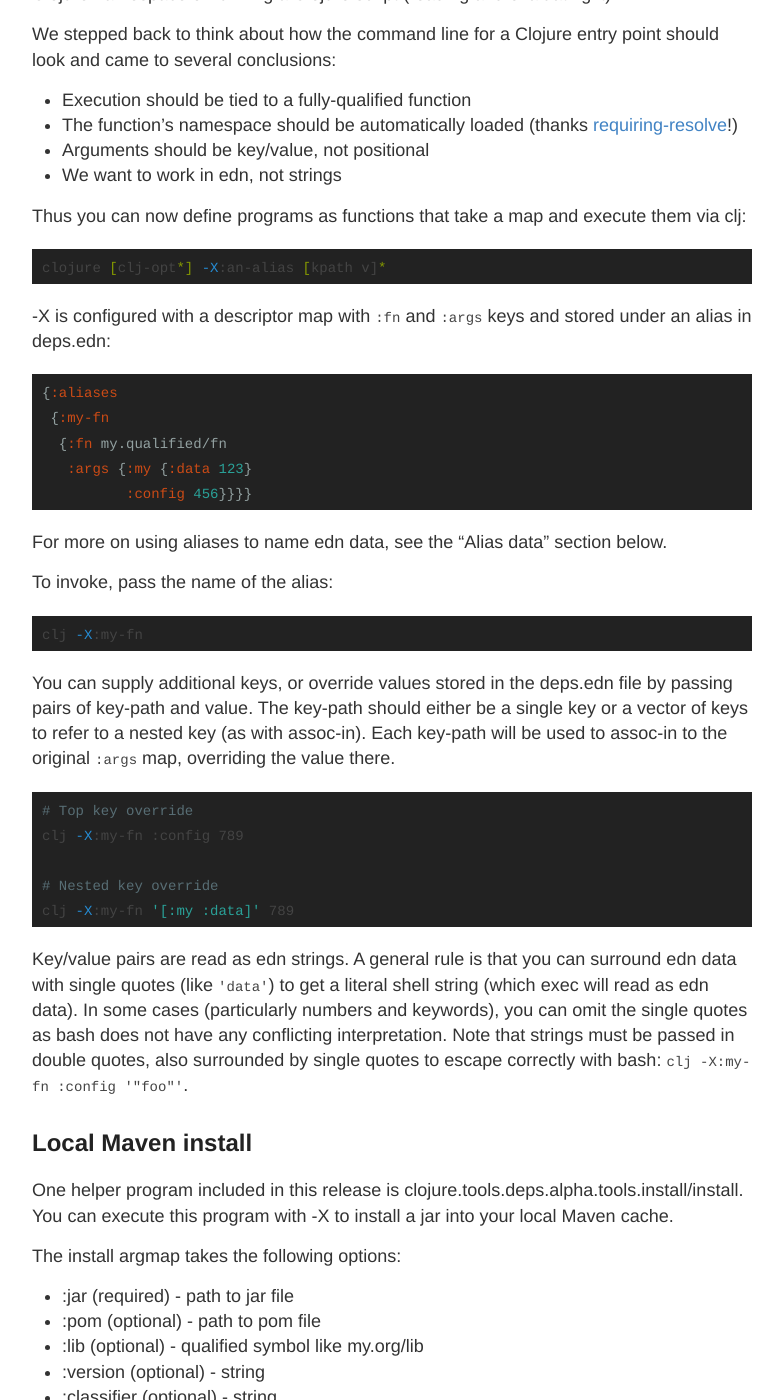
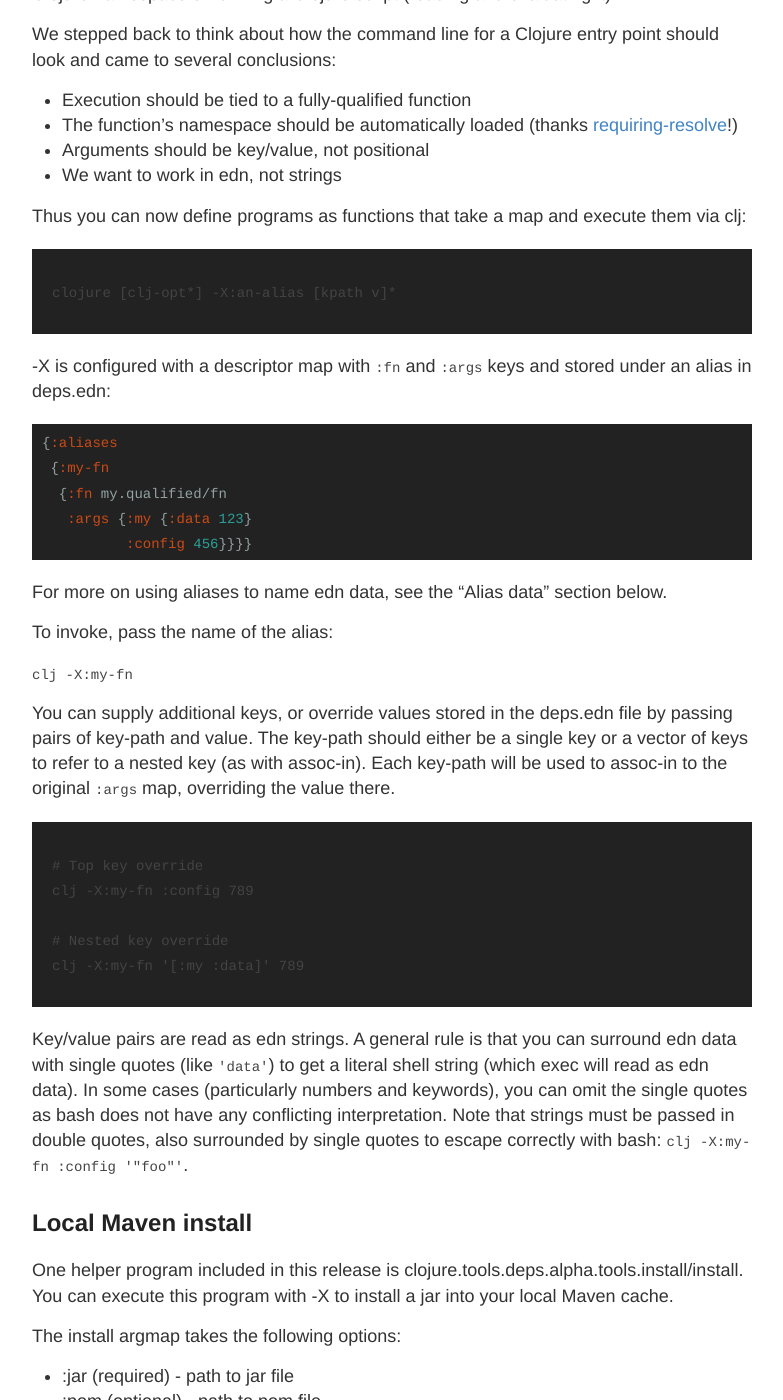
Before and after one commit to insideclojure/insideclojure.github.io, a Jekyll site: the page built from _posts/2020-07-28-clj-exec.md, in a window 1280 px wide and 1400 px high, scrolled down 682 px. Shown: the whole window, without its empty margins (248-1031 px from the left). Built offline with Jekyll 4.4.1, drawn with Linux system fonts in a browser that asks for light colours; some of the changed text lies outside the part shown.

Commit message:
formatting

````diff
--- a/_posts/2020-07-28-clj-exec.md
+++ b/_posts/2020-07-28-clj-exec.md
@@ -27,9 +27,9 @@
 
 Thus you can now define programs as functions that take a map and execute them via clj:
 
-{% highlight shell %}
+```
 clojure [clj-opt*] -X:an-alias [kpath v]*
-{% endhighlight %}
+```
 
 -X is configured with a descriptor map with `:fn` and `:args` keys and stored under an alias in deps.edn:
 
@@ -45,19 +45,17 @@
 
 To invoke, pass the name of the alias:
 
-{% highlight shell %}
-clj -X:my-fn
-{% endhighlight %}
+`clj -X:my-fn`
 
 You can supply additional keys, or override values stored in the deps.edn file by passing pairs of key-path and value. The key-path should either be a single key or a vector of keys to refer to a nested key (as with assoc-in). Each key-path will be used to assoc-in to the original `:args` map, overriding the value there.
 
-{% highlight shell %}
+```
 # Top key override
 clj -X:my-fn :config 789
 
 # Nested key override
 clj -X:my-fn '[:my :data]' 789
-{% endhighlight %}
+```
 
 Key/value pairs are read as edn strings. A general rule is that you can surround edn data with single quotes (like `'data'`) to get a literal shell string (which exec will read as edn data). In some cases (particularly numbers and keywords), you can omit the single quotes as bash does not have any conflicting interpretation. Note that strings must be passed in double quotes, also surrounded by single quotes to escape correctly with bash: `clj -X:my-fn :config '"foo"'`.
 
@@ -86,9 +84,9 @@
 
 To execute, use the built-in `:deps` alias to include tools.deps.alpha on the classpath, execute the install tool with -X and pass the args on the command line:
 
-{% highlight shell %}
+```
 clj -A:deps -X:install :jar '"/path/to.jar"'
-{% endhighlight %}
+```
 
 (As mentioned above, edn strings must be in double quotes, and then single-quoted for the shell.)
 
````
